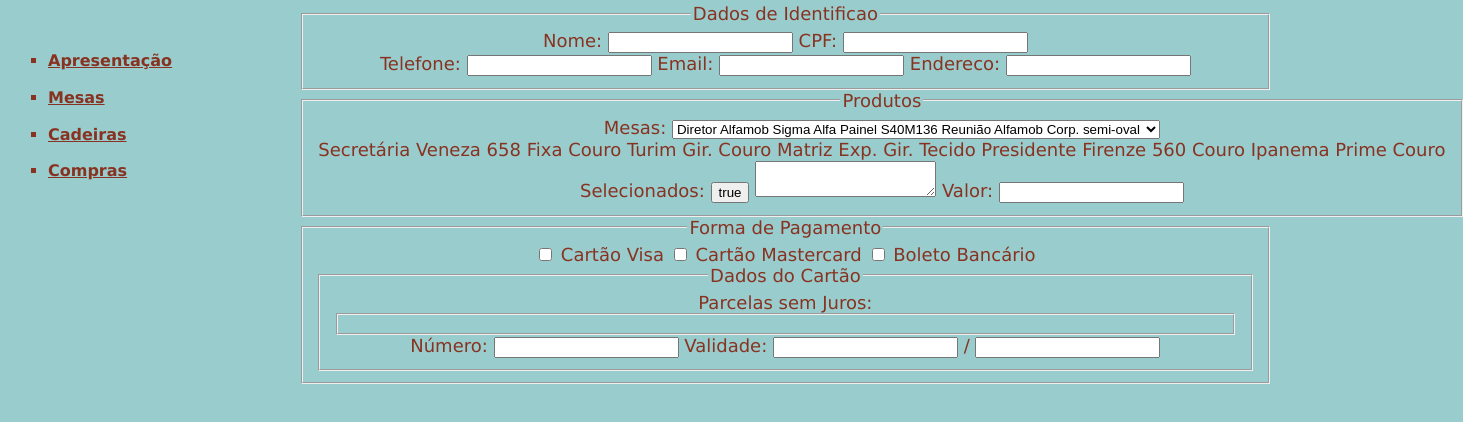
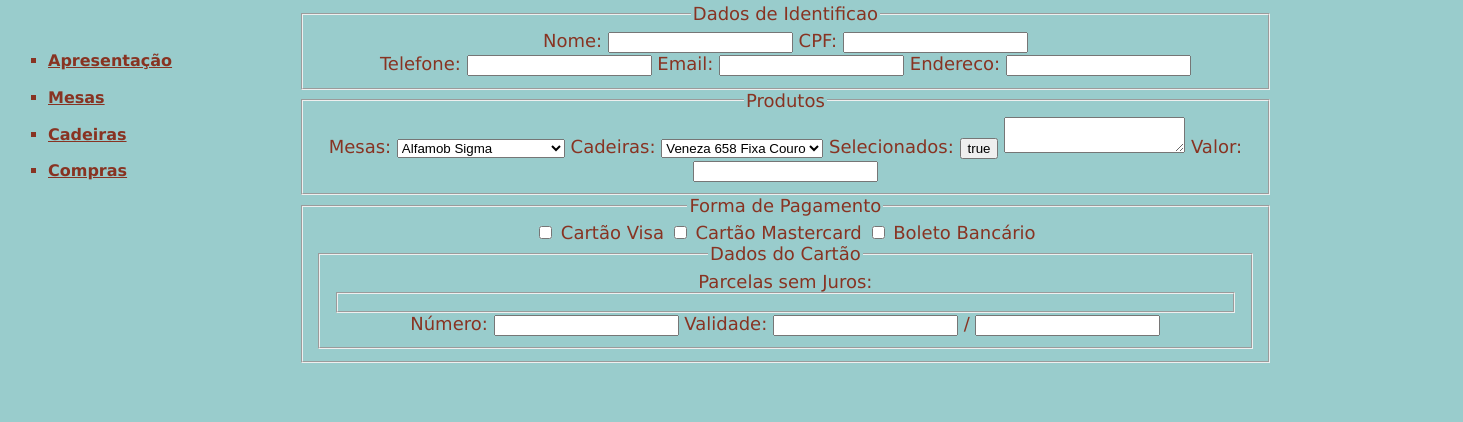
Before and after one commit to raflxe/TouroSentado, a plain HTML site: page Compras.html in a window 1280 px wide. Shown: the part 70-492 px from the top of the page, 1463 px wide, since content can reach past the window. Drawn offline with Linux system fonts and the light colour scheme; a web font is replaced by a local one.

Commit message:
Terminando AD2
Colocado menu-dropdown no arquivo Compras.html

```diff
--- a/Compras.html
+++ b/Compras.html
@@ -35,25 +35,24 @@
 				</fieldset>
 				<fieldset>
 <legend>Produtos</legend>
-					Mesas: 	<select name="mesas">
-<option>
-Diretor
-	Alfamob Sigma
-	Alfa Painel S40M136
-Reunião
-	Alfamob Corp. semi-oval
-</option>
+					Mesas:
+						<select name="mesas">
+						Diretor
+						<option value="AlfamobSigma">Alfamob Sigma</option>
+						<option value="AlfaPainelS40M136">Alfa Painel S40M136</option>
+						Reunião
+						<option value="AlfamobCorpSemiOval">Alfamob Corp. semi-oval</option>
+						</select>
 					Cadeiras:
-<select name="cadeiras">
-<option>
-Secretária
-	Veneza 658 Fixa Couro
-	Turim Gir. Couro
-	Matriz Exp. Gir. Tecido
-Presidente
-	Firenze 560 Couro
-	Ipanema Prime Couro
-</option>
+						<select name="cadeiras">
+						Secretária
+						<option value="Veneza658FixaCouro">Veneza 658 Fixa Couro</option>
+						<option value="TurimGirCouro">Turim Gir. Couro</option>
+						<option value="MatrizExpGirTecido">Matriz Exp. Gir. Tecido</option>
+						Presidente
+						<option value="Firenze560Couro">Firenze 560 Couro</option>
+						<option value="IpanemaPrimeCouro">Ipanema Prime Couro</option>
+						</select>
 					Selecionados:
 <input type="button" name="remover" value="true" />
 <textarea></textarea>
```
